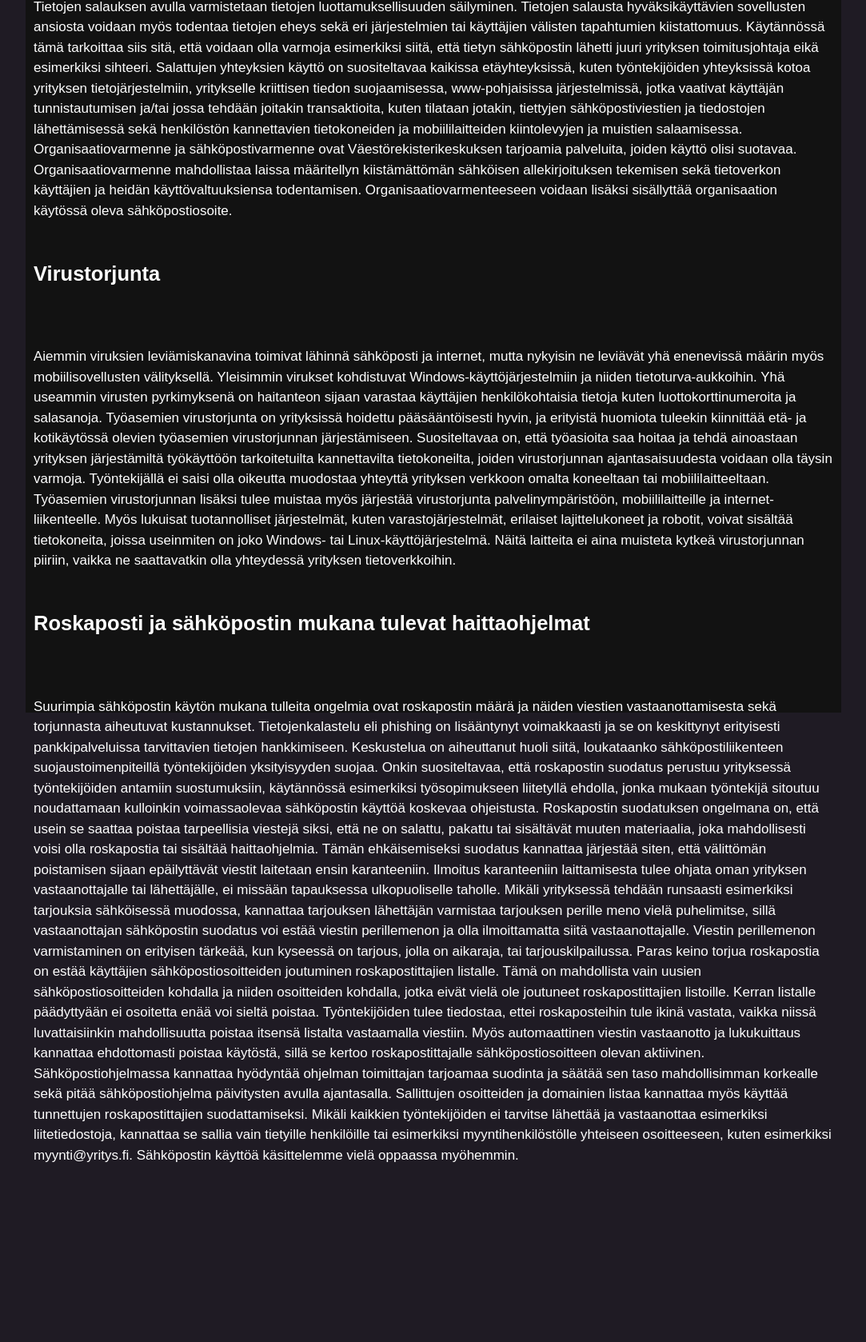
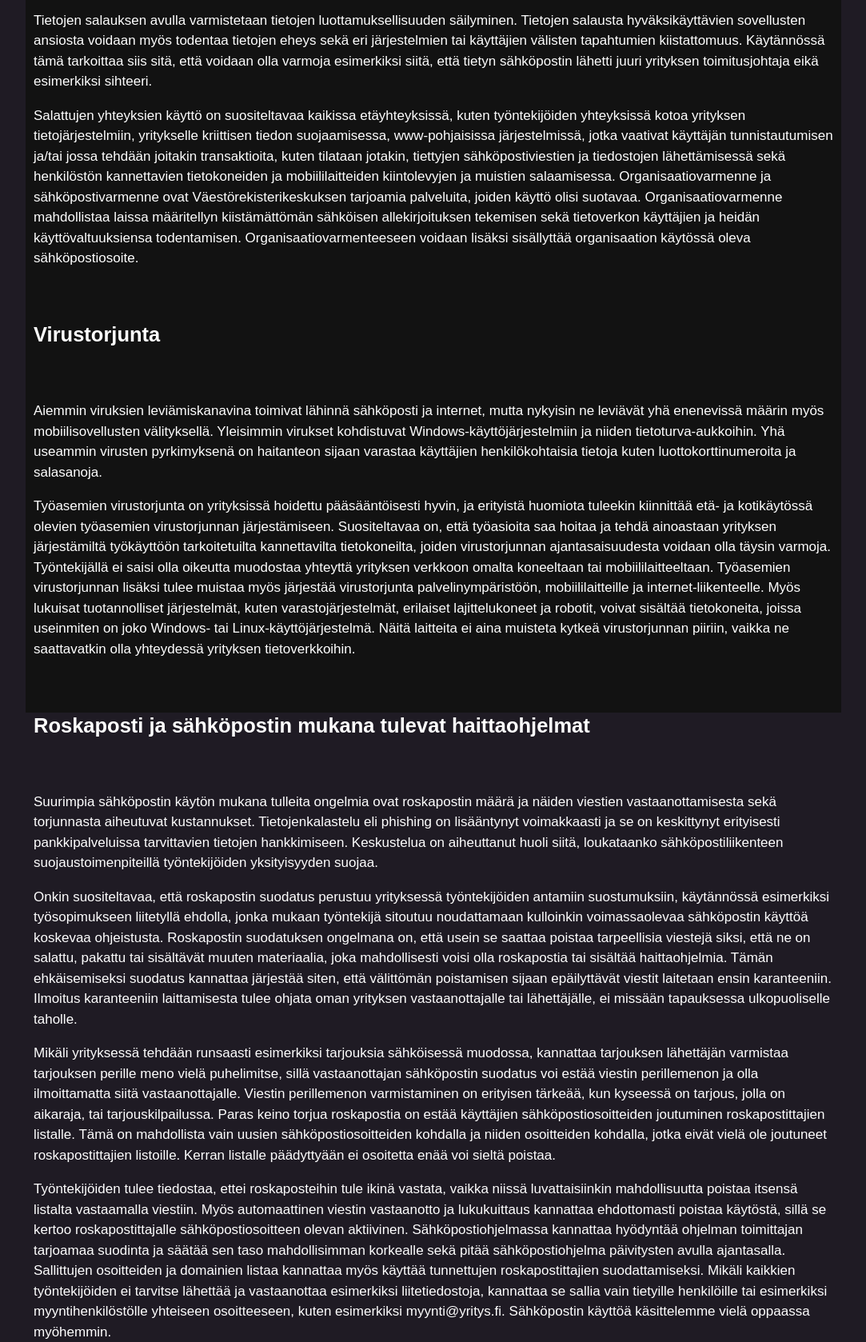
Before and after one commit to Roni7621/Tietoturvaopas-projekti, a plain HTML site: page tekninentoteuttaminen.html in a window 1280 px wide. Shown: the part 3355-5033 px from the top of the page at 80% size, without its empty margins (98-1181 px from the left). Before the commit the page ends 4812 px from the top, so only its background shows below. Drawn offline with Linux system fonts and the light colour scheme.

Commit message:
Vaihteeksi muokkailua

```diff
--- a/tekninentoteuttaminen.html
+++ b/tekninentoteuttaminen.html
@@ -69,21 +69,24 @@ Järjestelmän ylläpitoon tarkoitettujen tunnusten suojaaminen on äärimmäise
 
 <h2 id="Tietojen salaus"><b>Tietojen salaus</b></h2><br>
 
-  Tietojen salauksen avulla varmistetaan tietojen luottamuksellisuuden säilyminen. Tietojen salausta hyväksikäyttävien sovellusten ansiosta voidaan myös todentaa tietojen eheys sekä eri järjestelmien tai käyttäjien välisten tapahtumien kiistattomuus. Käytännössä tämä tarkoittaa siis sitä, että voidaan olla varmoja esimerkiksi siitä, että tietyn sähköpostin lähetti juuri yrityksen toimitusjohtaja eikä esimerkiksi sihteeri.
-  Salattujen yhteyksien käyttö on suositeltavaa kaikissa etäyhteyksissä, kuten työntekijöiden yhteyksissä kotoa yrityksen tietojärjestelmiin, yritykselle kriittisen tiedon suojaamisessa, www-pohjaisissa järjestelmissä, jotka vaativat käyttäjän tunnistautumisen ja/tai jossa tehdään joitakin transaktioita, kuten tilataan jotakin, tiettyjen sähköpostiviestien ja tiedostojen lähettämisessä sekä henkilöstön kannettavien tietokoneiden ja mobiililaitteiden kiintolevyjen ja muistien salaamisessa.
-Organisaatiovarmenne ja sähköpostivarmenne ovat Väestörekisterikeskuksen tarjoamia palveluita, joiden käyttö olisi suotavaa. Organisaatiovarmenne mahdollistaa laissa määritellyn kiistämättömän sähköisen allekirjoituksen tekemisen sekä tietoverkon käyttäjien ja heidän käyttövaltuuksiensa todentamisen. Organisaatiovarmenteeseen voidaan lisäksi sisällyttää organisaation käytössä oleva sähköpostiosoite.<br><br>
+<p> Tietojen salauksen avulla varmistetaan tietojen luottamuksellisuuden säilyminen. Tietojen salausta hyväksikäyttävien sovellusten ansiosta voidaan myös todentaa tietojen eheys sekä eri järjestelmien tai käyttäjien välisten tapahtumien kiistattomuus. Käytännössä tämä tarkoittaa siis sitä, että voidaan olla varmoja esimerkiksi siitä, että tietyn sähköpostin lähetti juuri yrityksen toimitusjohtaja eikä esimerkiksi sihteeri.</p>
+<p>  Salattujen yhteyksien käyttö on suositeltavaa kaikissa etäyhteyksissä, kuten työntekijöiden yhteyksissä kotoa yrityksen tietojärjestelmiin, yritykselle kriittisen tiedon suojaamisessa, www-pohjaisissa järjestelmissä, jotka vaativat käyttäjän tunnistautumisen ja/tai jossa tehdään joitakin transaktioita, kuten tilataan jotakin, tiettyjen sähköpostiviestien ja tiedostojen lähettämisessä sekä henkilöstön kannettavien tietokoneiden ja mobiililaitteiden kiintolevyjen ja muistien salaamisessa.
+Organisaatiovarmenne ja sähköpostivarmenne ovat Väestörekisterikeskuksen tarjoamia palveluita, joiden käyttö olisi suotavaa. Organisaatiovarmenne mahdollistaa laissa määritellyn kiistämättömän sähköisen allekirjoituksen tekemisen sekä tietoverkon käyttäjien ja heidän käyttövaltuuksiensa todentamisen. Organisaatiovarmenteeseen voidaan lisäksi sisällyttää organisaation käytössä oleva sähköpostiosoite.</p><br>
 
-<h2 id="Virustorjunta"><b>Virustorjunta</b></h2><br><br>
+<h2 id="Virustorjunta"><b>Virustorjunta</b></h2><br>
 
-  Aiemmin viruksien leviämiskanavina toimivat lähinnä sähköposti ja internet, mutta nykyisin ne leviävät yhä enenevissä määrin myös mobiilisovellusten välityksellä. Yleisimmin virukset kohdistuvat Windows-käyttöjärjestelmiin ja niiden tietoturva-aukkoihin. Yhä useammin virusten pyrkimyksenä on haitanteon sijaan varastaa käyttäjien henkilökohtaisia tietoja kuten luottokorttinumeroita ja salasanoja.
-  Työasemien virustorjunta on yrityksissä hoidettu pääsääntöisesti hyvin, ja erityistä huomiota tuleekin kiinnittää etä- ja kotikäytössä olevien työasemien virustorjunnan järjestämiseen. Suositeltavaa on, että työasioita saa hoitaa ja tehdä ainoastaan yrityksen järjestämiltä työkäyttöön tarkoitetuilta kannettavilta tietokoneilta, joiden virustorjunnan ajantasaisuudesta voidaan olla täysin varmoja. Työntekijällä ei saisi olla oikeutta muodostaa yhteyttä yrityksen verkkoon omalta koneeltaan tai mobiililaitteeltaan.
-  Työasemien virustorjunnan lisäksi tulee muistaa myös järjestää virustorjunta palvelinympäristöön, mobiililaitteille ja internet-liikenteelle. Myös lukuisat tuotannolliset järjestelmät, kuten varastojärjestelmät, erilaiset lajittelukoneet ja robotit, voivat sisältää tietokoneita, joissa useinmiten on joko Windows- tai Linux-käyttöjärjestelmä. Näitä laitteita ei aina muisteta kytkeä virustorjunnan piiriin, vaikka ne saattavatkin olla yhteydessä yrityksen tietoverkkoihin.<br><br>
+<p>Aiemmin viruksien leviämiskanavina toimivat lähinnä sähköposti ja internet, mutta nykyisin ne leviävät yhä enenevissä määrin myös mobiilisovellusten välityksellä. Yleisimmin virukset kohdistuvat Windows-käyttöjärjestelmiin ja niiden tietoturva-aukkoihin. Yhä useammin virusten pyrkimyksenä on haitanteon sijaan varastaa käyttäjien henkilökohtaisia tietoja kuten luottokorttinumeroita ja salasanoja.</p>
+  <p>Työasemien virustorjunta on yrityksissä hoidettu pääsääntöisesti hyvin, ja erityistä huomiota tuleekin kiinnittää etä- ja kotikäytössä olevien työasemien virustorjunnan järjestämiseen. Suositeltavaa on, että työasioita saa hoitaa ja tehdä ainoastaan yrityksen järjestämiltä työkäyttöön tarkoitetuilta kannettavilta tietokoneilta, joiden virustorjunnan ajantasaisuudesta voidaan olla täysin varmoja. Työntekijällä ei saisi olla oikeutta muodostaa yhteyttä yrityksen verkkoon omalta koneeltaan tai mobiililaitteeltaan.
+  Työasemien virustorjunnan lisäksi tulee muistaa myös järjestää virustorjunta palvelinympäristöön, mobiililaitteille ja internet-liikenteelle. Myös lukuisat tuotannolliset järjestelmät, kuten varastojärjestelmät, erilaiset lajittelukoneet ja robotit, voivat sisältää tietokoneita, joissa useinmiten on joko Windows- tai Linux-käyttöjärjestelmä. Näitä laitteita ei aina muisteta kytkeä virustorjunnan piiriin, vaikka ne saattavatkin olla yhteydessä yrityksen tietoverkkoihin.</p><br>
 
-<h2 id="Roskapostijamuut"><b>Roskaposti ja sähköpostin mukana tulevat haittaohjelmat</b></h2><br><br>
+<h2 id="Roskapostijamuut"><b>Roskaposti ja sähköpostin mukana tulevat haittaohjelmat</b></h2><br>
 
-  Suurimpia sähköpostin käytön mukana tulleita ongelmia ovat roskapostin määrä ja näiden viestien vastaanottamisesta sekä torjunnasta aiheutuvat kustannukset. Tietojenkalastelu eli phishing on lisääntynyt voimakkaasti ja se on keskittynyt erityisesti pankkipalveluissa tarvittavien tietojen hankkimiseen. Keskustelua on aiheuttanut huoli siitä, loukataanko sähköpostiliikenteen suojaustoimenpiteillä työntekijöiden yksityisyyden suojaa. Onkin suositeltavaa, että roskapostin suodatus perustuu yrityksessä työntekijöiden antamiin suostumuksiin, käytännössä esimerkiksi työsopimukseen liitetyllä ehdolla, jonka mukaan työntekijä sitoutuu noudattamaan kulloinkin voimassaolevaa sähköpostin käyttöä koskevaa ohjeistusta.
-  Roskapostin suodatuksen ongelmana on, että usein se saattaa poistaa tarpeellisia viestejä siksi, että ne on salattu, pakattu tai sisältävät muuten materiaalia, joka mahdollisesti voisi olla roskapostia tai sisältää haittaohjelmia. Tämän ehkäisemiseksi suodatus kannattaa järjestää siten, että välittömän poistamisen sijaan epäilyttävät viestit laitetaan ensin karanteeniin. Ilmoitus karanteeniin laittamisesta tulee ohjata oman yrityksen vastaanottajalle tai lähettäjälle, ei missään tapauksessa ulkopuoliselle taholle. Mikäli yrityksessä tehdään runsaasti esimerkiksi tarjouksia sähköisessä muodossa, kannattaa tarjouksen lähettäjän varmistaa tarjouksen perille meno vielä puhelimitse, sillä vastaanottajan sähköpostin suodatus voi estää viestin perillemenon ja olla ilmoittamatta siitä vastaanottajalle. Viestin perillemenon varmistaminen on erityisen tärkeää, kun kyseessä on tarjous, jolla on aikaraja, tai tarjouskilpailussa.
-  Paras keino torjua roskapostia on estää käyttäjien sähköpostiosoitteiden joutuminen roskapostittajien listalle. Tämä on mahdollista vain uusien sähköpostiosoitteiden kohdalla ja niiden osoitteiden kohdalla, jotka eivät vielä ole joutuneet roskapostittajien listoille. Kerran listalle päädyttyään ei osoitetta enää voi sieltä poistaa. Työntekijöiden tulee tiedostaa, ettei roskaposteihin tule ikinä vastata, vaikka niissä luvattaisiinkin mahdollisuutta poistaa itsensä listalta vastaamalla viestiin. Myös automaattinen viestin vastaanotto ja lukukuittaus kannattaa ehdottomasti poistaa käytöstä, sillä se kertoo roskapostittajalle sähköpostiosoitteen olevan aktiivinen. Sähköpostiohjelmassa kannattaa hyödyntää ohjelman toimittajan tarjoamaa suodinta ja säätää sen taso mahdollisimman korkealle sekä pitää sähköpostiohjelma päivitysten avulla ajantasalla. Sallittujen osoitteiden ja domainien listaa kannattaa myös käyttää tunnettujen roskapostittajien suodattamiseksi. Mikäli kaikkien työntekijöiden ei tarvitse lähettää ja vastaanottaa esimerkiksi liitetiedostoja, kannattaa se sallia vain tietyille henkilöille tai esimerkiksi myyntihenkilöstölle yhteiseen osoitteeseen, kuten esimerkiksi myynti@yritys.fi. Sähköpostin käyttöä käsittelemme vielä oppaassa myöhemmin.
+  <p>Suurimpia sähköpostin käytön mukana tulleita ongelmia ovat roskapostin määrä ja näiden viestien vastaanottamisesta sekä torjunnasta aiheutuvat kustannukset. Tietojenkalastelu eli phishing on lisääntynyt voimakkaasti ja se on keskittynyt erityisesti pankkipalveluissa tarvittavien tietojen hankkimiseen. Keskustelua on aiheuttanut huoli siitä, loukataanko sähköpostiliikenteen suojaustoimenpiteillä työntekijöiden yksityisyyden suojaa.</p>
+  <p> Onkin suositeltavaa, että roskapostin suodatus perustuu yrityksessä työntekijöiden antamiin suostumuksiin, käytännössä esimerkiksi työsopimukseen liitetyllä ehdolla, jonka mukaan työntekijä sitoutuu noudattamaan kulloinkin voimassaolevaa sähköpostin käyttöä koskevaa ohjeistusta.
+  Roskapostin suodatuksen ongelmana on, että usein se saattaa poistaa tarpeellisia viestejä siksi, että ne on salattu, pakattu tai sisältävät muuten materiaalia, joka mahdollisesti voisi olla roskapostia tai sisältää haittaohjelmia. Tämän ehkäisemiseksi suodatus kannattaa järjestää siten, että välittömän poistamisen sijaan epäilyttävät viestit laitetaan ensin karanteeniin. Ilmoitus karanteeniin laittamisesta tulee ohjata oman yrityksen vastaanottajalle tai lähettäjälle, ei missään tapauksessa ulkopuoliselle taholle.</p>
+  <p> Mikäli yrityksessä tehdään runsaasti esimerkiksi tarjouksia sähköisessä muodossa, kannattaa tarjouksen lähettäjän varmistaa tarjouksen perille meno vielä puhelimitse, sillä vastaanottajan sähköpostin suodatus voi estää viestin perillemenon ja olla ilmoittamatta siitä vastaanottajalle. Viestin perillemenon varmistaminen on erityisen tärkeää, kun kyseessä on tarjous, jolla on aikaraja, tai tarjouskilpailussa.
+  Paras keino torjua roskapostia on estää käyttäjien sähköpostiosoitteiden joutuminen roskapostittajien listalle. Tämä on mahdollista vain uusien sähköpostiosoitteiden kohdalla ja niiden osoitteiden kohdalla, jotka eivät vielä ole joutuneet roskapostittajien listoille. Kerran listalle päädyttyään ei osoitetta enää voi sieltä poistaa.</p>
+  <p> Työntekijöiden tulee tiedostaa, ettei roskaposteihin tule ikinä vastata, vaikka niissä luvattaisiinkin mahdollisuutta poistaa itsensä listalta vastaamalla viestiin. Myös automaattinen viestin vastaanotto ja lukukuittaus kannattaa ehdottomasti poistaa käytöstä, sillä se kertoo roskapostittajalle sähköpostiosoitteen olevan aktiivinen. Sähköpostiohjelmassa kannattaa hyödyntää ohjelman toimittajan tarjoamaa suodinta ja säätää sen taso mahdollisimman korkealle sekä pitää sähköpostiohjelma päivitysten avulla ajantasalla. Sallittujen osoitteiden ja domainien listaa kannattaa myös käyttää tunnettujen roskapostittajien suodattamiseksi. Mikäli kaikkien työntekijöiden ei tarvitse lähettää ja vastaanottaa esimerkiksi liitetiedostoja, kannattaa se sallia vain tietyille henkilöille tai esimerkiksi myyntihenkilöstölle yhteiseen osoitteeseen, kuten esimerkiksi myynti@yritys.fi. Sähköpostin käyttöä käsittelemme vielä oppaassa myöhemmin.
 </p>
   </section>
 
```
